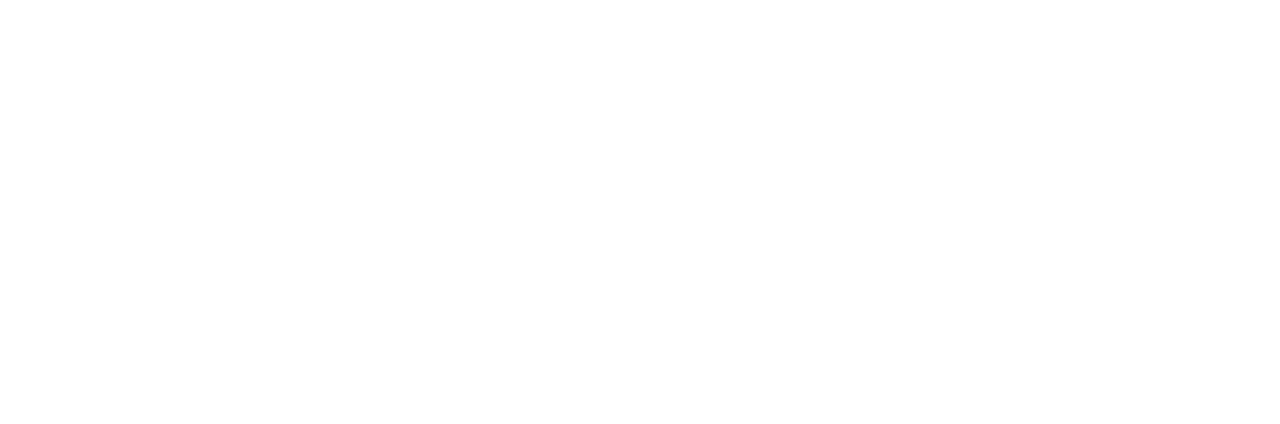
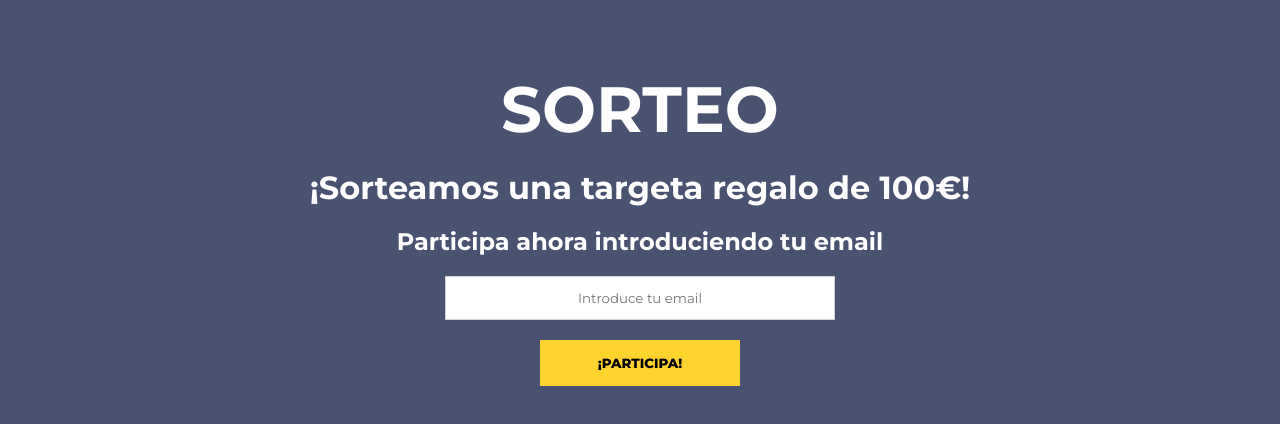
Before and after one commit to ain12/pc-ecommerce, a React (Create React App) app: page / in a window 1280 px wide. Shown: the part 2266-2690 px from the top of the page. Before the commit the page ends 2254 px from the top, so only its background shows below. Built offline with nearby package versions, Linux system fonts and the light colour scheme.

Commit message:
add raffle section to home page

```diff
--- /dev/null
+++ b/src/components/Raffle.jsx
@@ -0,0 +1,63 @@
+import React from "react";
+import styled from "styled-components";
+
+const Container = styled.div`
+  height: 60vh;
+  display: flex;
+  align-items: center;
+  justify-content: center;
+  background-color: #495371;
+  flex-direction: column;
+  color: #fff;
+`;
+const Title = styled.h1`
+  font-size: 4rem;
+  margin-bottom: 20px;
+`;
+const InfoSection = styled.div`
+  font-size: 2rem;
+  font-weight: bold;
+  margin-bottom: 20px;
+`;
+const Box = styled.div`
+  height: 110px;
+  width: 50%;
+  display: flex;
+  justify-content: center;
+  flex-direction: column;
+  align-items: center;
+`;
+const Input = styled.input`
+  border: 1px solid lightgrey;
+  width: 60%;
+  height: 50px;
+  margin-bottom: 20px;
+  outline: none;
+  text-align: center;
+`;
+const Button = styled.button`
+  width: 200px;
+  cursor: pointer;
+  padding: 15px;
+  background-color: #ffd32d;
+  border: none;
+  font-weight: 800;
+`;
+
+const Raffle = () => {
+  return (
+    <Container>
+      <Title>SORTEO</Title>
+      <InfoSection>¡Sorteamos una targeta regalo de 100€!</InfoSection>
+      <InfoSection style={{ fontSize: "1.5rem" }}>
+        Participa ahora introduciendo tu email
+      </InfoSection>
+      <Box>
+        <Input placeholder="Introduce tu email"></Input>
+        <Button>¡PARTICIPA!</Button>
+      </Box>
+    </Container>
+  );
+};
+
+export default Raffle;
--- a/src/pages/Home.jsx
+++ b/src/pages/Home.jsx
@@ -4,6 +4,7 @@
 import Slider from "../components/Slider";
 import Categories from "../components/Categories";
 import Products from "../components/Products";
+import Raffle from "../components/Raffle";
 
 const Home = () => {
   return (
@@ -13,6 +14,7 @@
       <Slider />
       <Categories />
       <Products />
+      <Raffle />
     </div>
   );
 };
```
